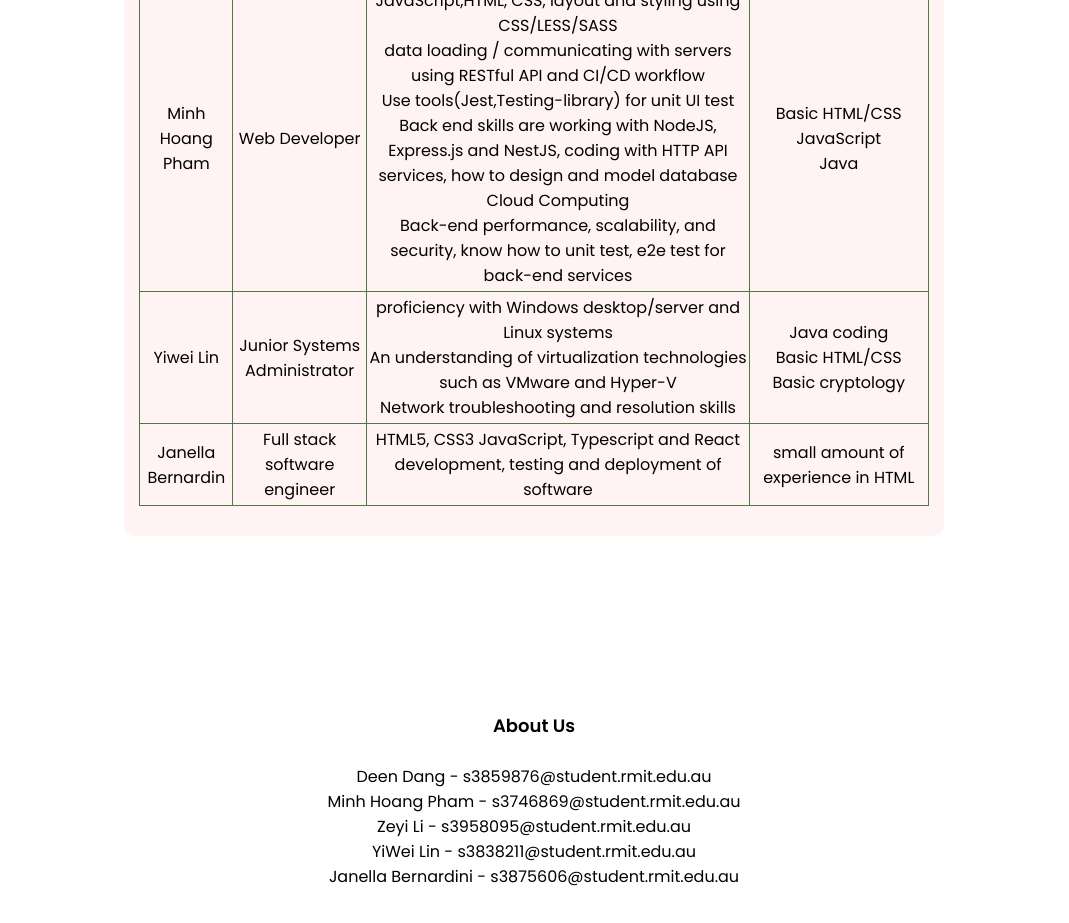
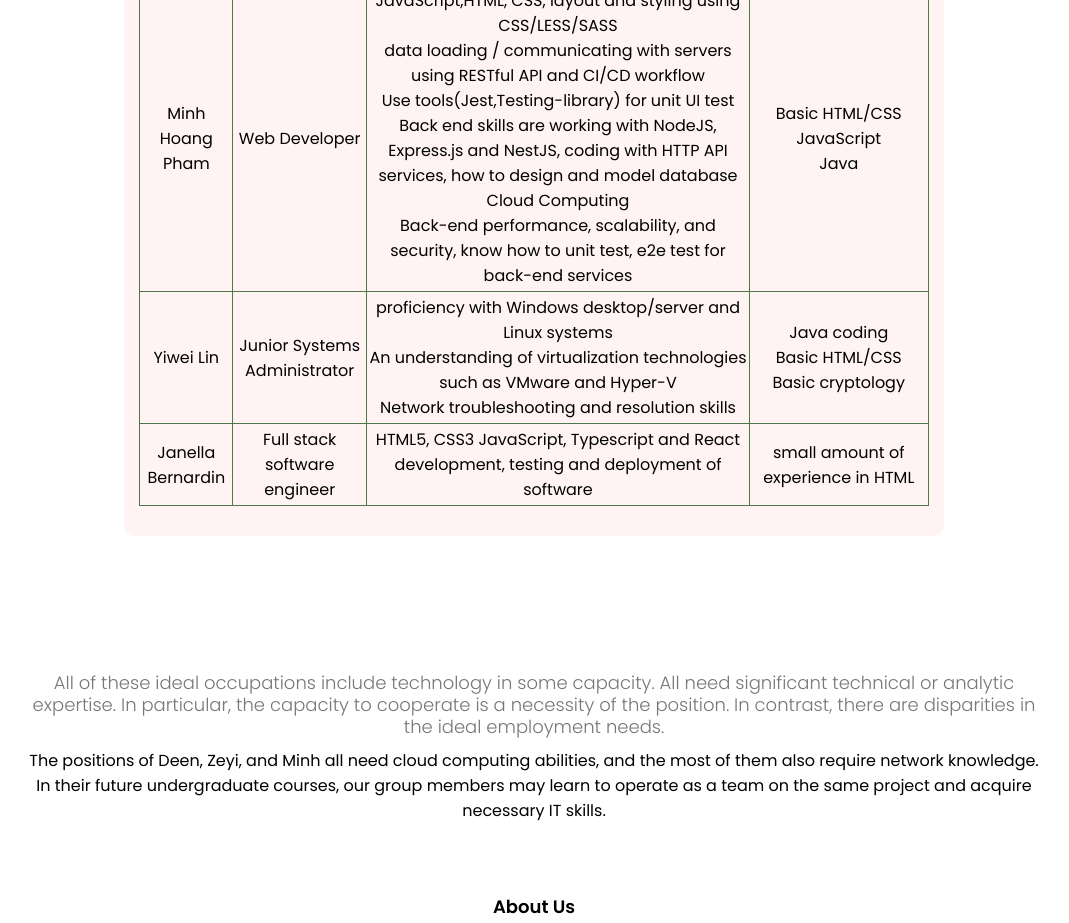
Before and after one commit to DeenDang/Assignment-2, a plain HTML site: page IJ.html in a window 1280 px wide. Shown: the part 1397-2320 px from the top of the page, without its empty margins (106-1175 px from the left). Drawn offline with Linux system fonts and the light colour scheme.

Commit message:
Update IJ.html

```diff
--- a/IJ.html
+++ b/IJ.html
@@ -134,6 +134,11 @@
                 </div>
             </div>
             <br><br><br>
+            <p>
+            All of these ideal occupations include technology in some capacity. All need significant technical or analytic expertise. In particular, the capacity to cooperate is a necessity of the position. In contrast, there are disparities in the ideal employment needs.
+            </p>
+The positions of Deen, Zeyi, and Minh all need cloud computing abilities, and the most of them also require network knowledge. In their future undergraduate courses, our group members may learn to operate as a team on the same project and acquire necessary IT skills.
+            </p>
         </section>
 
         <section class="footer">
```
